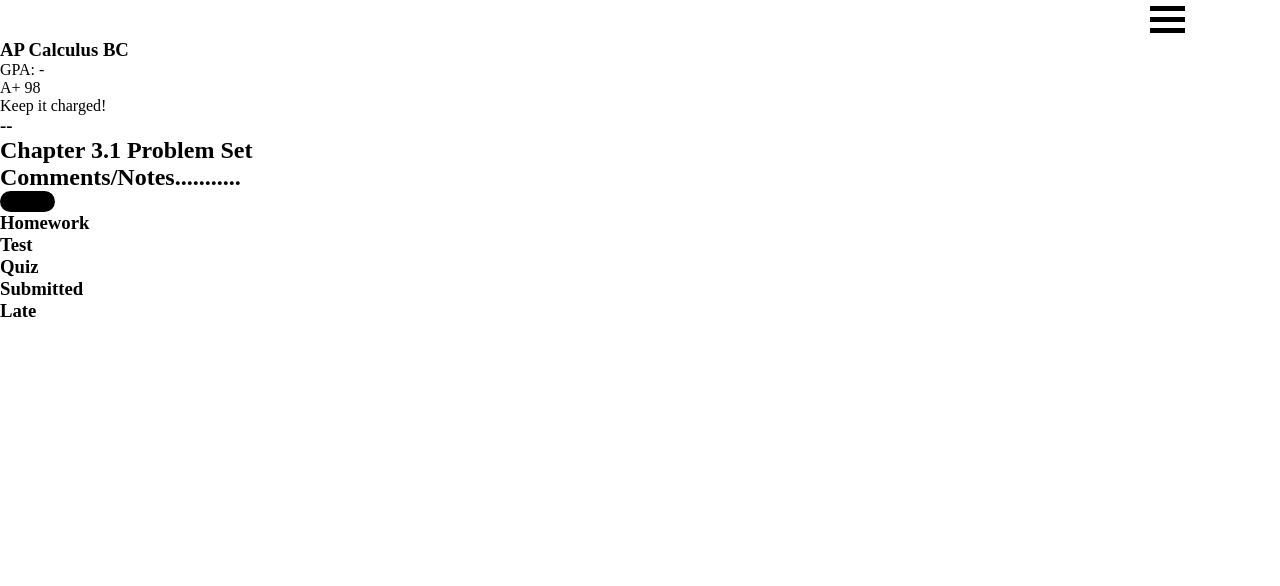
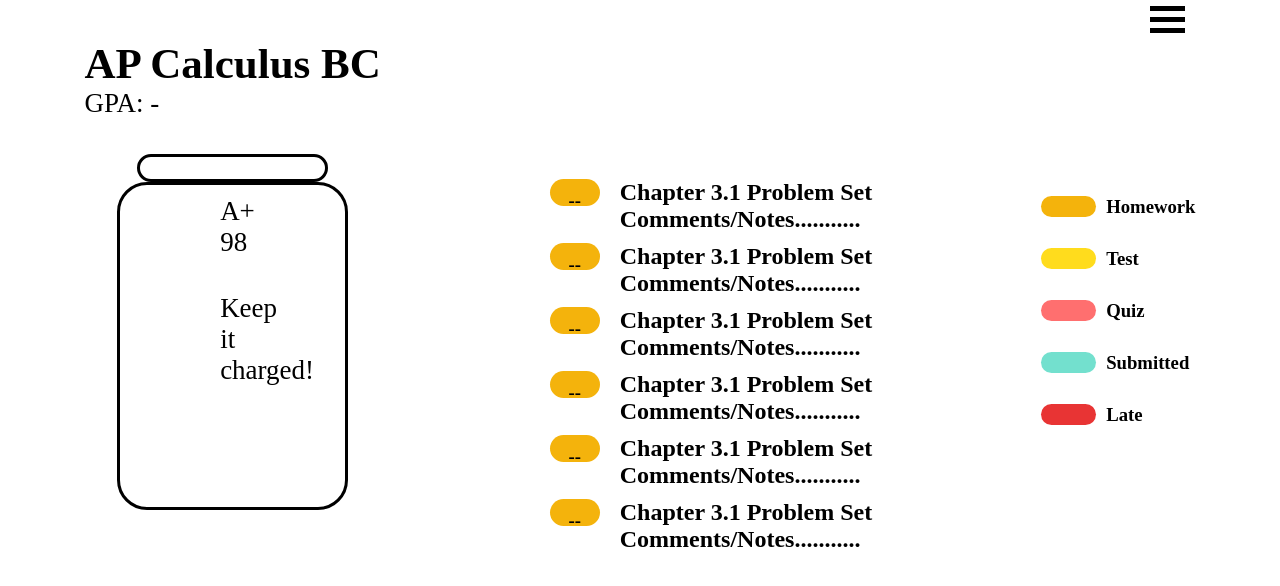
Before and after one commit to blueyellow20/html-css-final, a plain HTML site: page stuzzleGrade.html in a window 1280 px wide. Drawn offline with Linux system fonts and the light colour scheme.

Commit message:
stuzzleupgrade
stuzzleupgrade

```diff
--- a/stuzzleGrade.html
+++ b/stuzzleGrade.html
@@ -29,7 +29,87 @@
                 </div>
             </div>
         </div>
+        <div class="detialcolumn">
+                <div class="gradedetail">
+                            <div class="leftscore">
+                                <h3>--</h3>
+                            </div>
+                            <div class="righteverything">
+                                <div class="rightdetail">
+                                    <h2>Chapter 3.1 Problem Set</h2>
+                                    <div class="colordetial"></div>
+                                </div>
+                                <div class="rightnote">
+                                    <h2>Comments/Notes...........</h2>
+                                </div>
+                            </div>
 
+
+                        </div>
+                        <div class="gradedetail">
+                            <div class="leftscore">
+                                <h3>--</h3>
+                            </div>
+                            <div class="righteverything">
+                                <div class="rightdetail">
+                                    <h2>Chapter 3.1 Problem Set</h2>
+                                    <div class="colordetial"></div>
+                                </div>
+                                <div class="rightnote">
+                                    <h2>Comments/Notes...........</h2>
+                                </div>
+                            </div>
+
+
+                        </div>
+                        <div class="gradedetail">
+                            <div class="leftscore">
+                                <h3>--</h3>
+                            </div>
+                            <div class="righteverything">
+                                <div class="rightdetail">
+                                    <h2>Chapter 3.1 Problem Set</h2>
+                                    <div class="colordetial"></div>
+                                </div>
+                                <div class="rightnote">
+                                    <h2>Comments/Notes...........</h2>
+                                </div>
+                            </div>
+
+
+                        </div>
+                        <div class="gradedetail">
+                            <div class="leftscore">
+                                <h3>--</h3>
+                            </div>
+                            <div class="righteverything">
+                                <div class="rightdetail">
+                                    <h2>Chapter 3.1 Problem Set</h2>
+                                    <div class="colordetial"></div>
+                                </div>
+                                <div class="rightnote">
+                                    <h2>Comments/Notes...........</h2>
+                                </div>
+                            </div>
+
+
+                        </div>
+                        <div class="gradedetail">
+                            <div class="leftscore">
+                                <h3>--</h3>
+                            </div>
+                            <div class="righteverything">
+                                <div class="rightdetail">
+                                    <h2>Chapter 3.1 Problem Set</h2>
+                                    <div class="colordetial"></div>
+                                </div>
+                                <div class="rightnote">
+                                    <h2>Comments/Notes...........</h2>
+                                </div>
+                            </div>
+
+
+                        </div>
                         <div class="gradedetail">
                             <div class="leftscore">
                                 <h3>--</h3>
@@ -47,12 +127,21 @@
 
                         </div>
 
+        </div>
+
+
         <div class="colorassign">
+            <div class="two">
                 <div class="colorO"> </div>  <h3>Homework</h3>
-            <div class="colorY"> </div>  <h3>Test</h3>
-            <div class="colorP"> </div>  <h3>Quiz</h3>
-            <div class="colorG"> </div>  <h3>Submitted</h3>
-            <div class="colorR"> </div>  <h3>Late</h3>
+
+            </div>
+            <div class="two"> <div class="colorO cy"> </div>  <h3>Test</h3>   </div>
+            <div class="two"><div class="colorO cp" > </div>  <h3>Quiz</h3> </div>
+            <div class="two"> <div class="colorO cg"> </div>  <h3>Submitted</h3></div>
+            <div class="two"><div class="colorO cr"> </div>  <h3>Late</h3> </div>
+
+
+
         </div>
     </div>
 
--- a/style.css
+++ b/style.css
@@ -428,9 +428,115 @@
 .colorO{
     width: 35px;
     height: 5px;
-    background-color: black;
+    background-color:  #f4b30c;
     border-radius: 30px 30px 30px 30px;
     padding: 8px 10px;
 
 }
+
+.cy{
+    background-color:  #ffdc1d;
+
+}
+.cp{
+    background-color:   #ff6f6f;
+
+}.cg{
+    background-color:  #73e0ce;
+
+}.cr{
+    background-color:  #e83434;
+
+}
+.entiregrade{
+    display:flex;
+    flex-direction: row;
+    justify-content: space-around;
+
+
+}
+.battery{
+    display: flex;
+    flex-direction: column;
+
+}
+.battery p{
+    margin-bottom: 35px;
+    font-size: 27px;
+
+}
+.battery h3{
+    font-size: 43px;
+}
+.topB{
+    border-radius: 30px 30px 30px 30px;
+    padding: 11px 80px;
+    width: 25px;
+    border-color: black;
+    border-style:solid;
+    background-color: white;
+}
+
+.makingB{
+    display: flex;
+    flex-direction: column;
+    align-items: center;
+}
+.insideB{
+    border-radius: 30px 30px 30px 30px;
+    padding: 11px 100px;
+    width: 25px;
+    height: 300px;
+    border-color: black;
+    border-style:solid;
+    background-color: white;
+}
+.gradedetail{
+    display: flex;
+    flex-direction: row;
+    margin-top: 10px;
+
+}
+.gradedetail .leftscore{
+
+
+    text-align: center;
+}
+
+
+.leftscore{
+    margin-right: 20px;
+
+    border-radius: 30px 30px 30px 30px;
+    padding: 11px 10px;
+    width: 30px;
+    height: 5px;
+    background-color: #f4b30c;
+}
+
+.colorassign{
+    display: flex;
+    flex-direction: column;
+    flex-wrap: wrap;
+    justify-content: center;
+}
+
+.two{
+    display: flex;
+    flex-direction: row;
+    margin-top: 30px;
+}
+.two h3{
+ margin-left: 10px;
+}
+
+.righteverything{
+}
 /*어쩌구 :hover*/
+
+.detialcolumn{
+    display: flex;
+    flex-direction: column;
+    justify-content: flex-end;
+    margin-top: 130px;
+}
```
Lines whose indentation alone changed are shown as unchanged.
